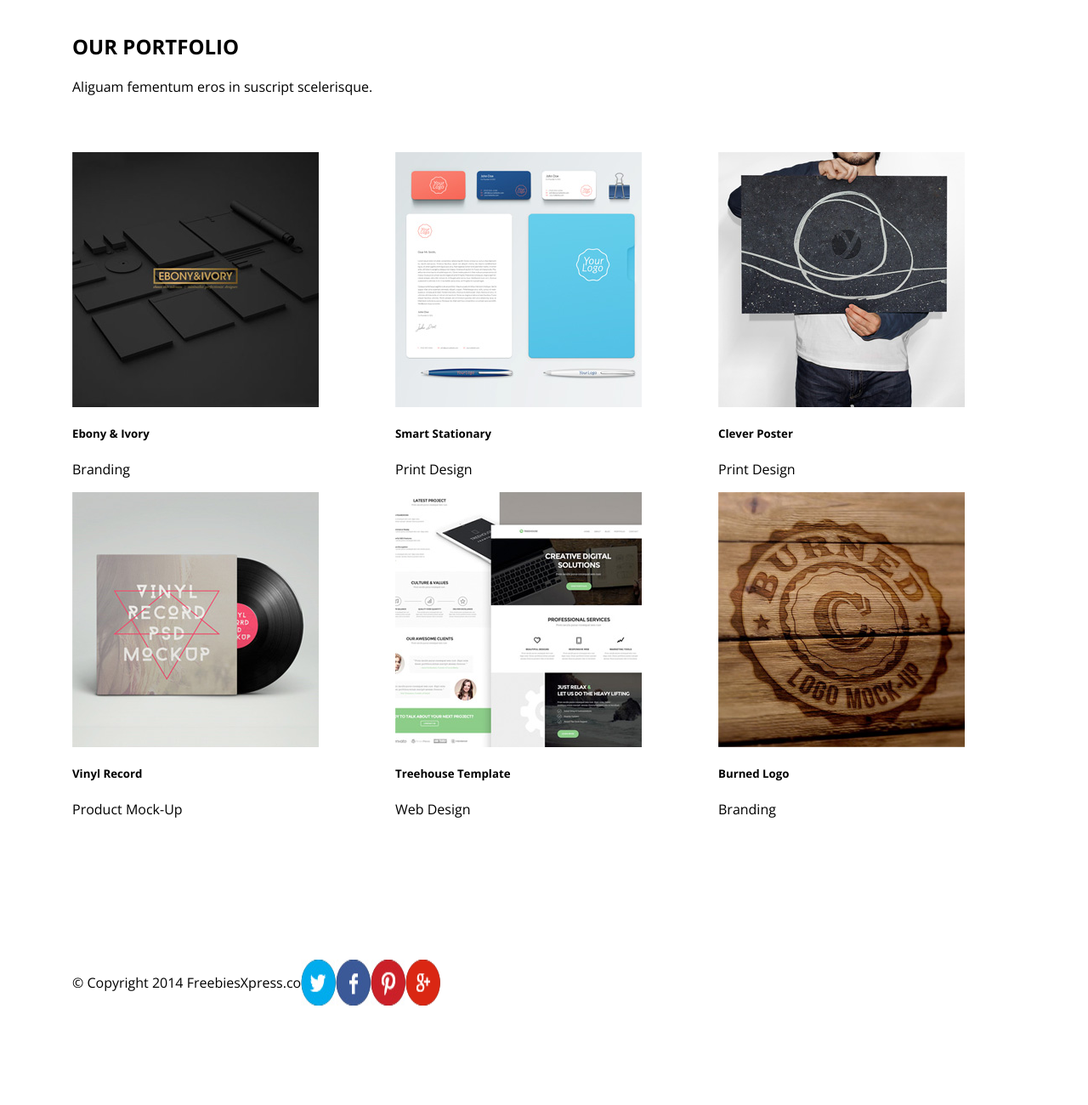
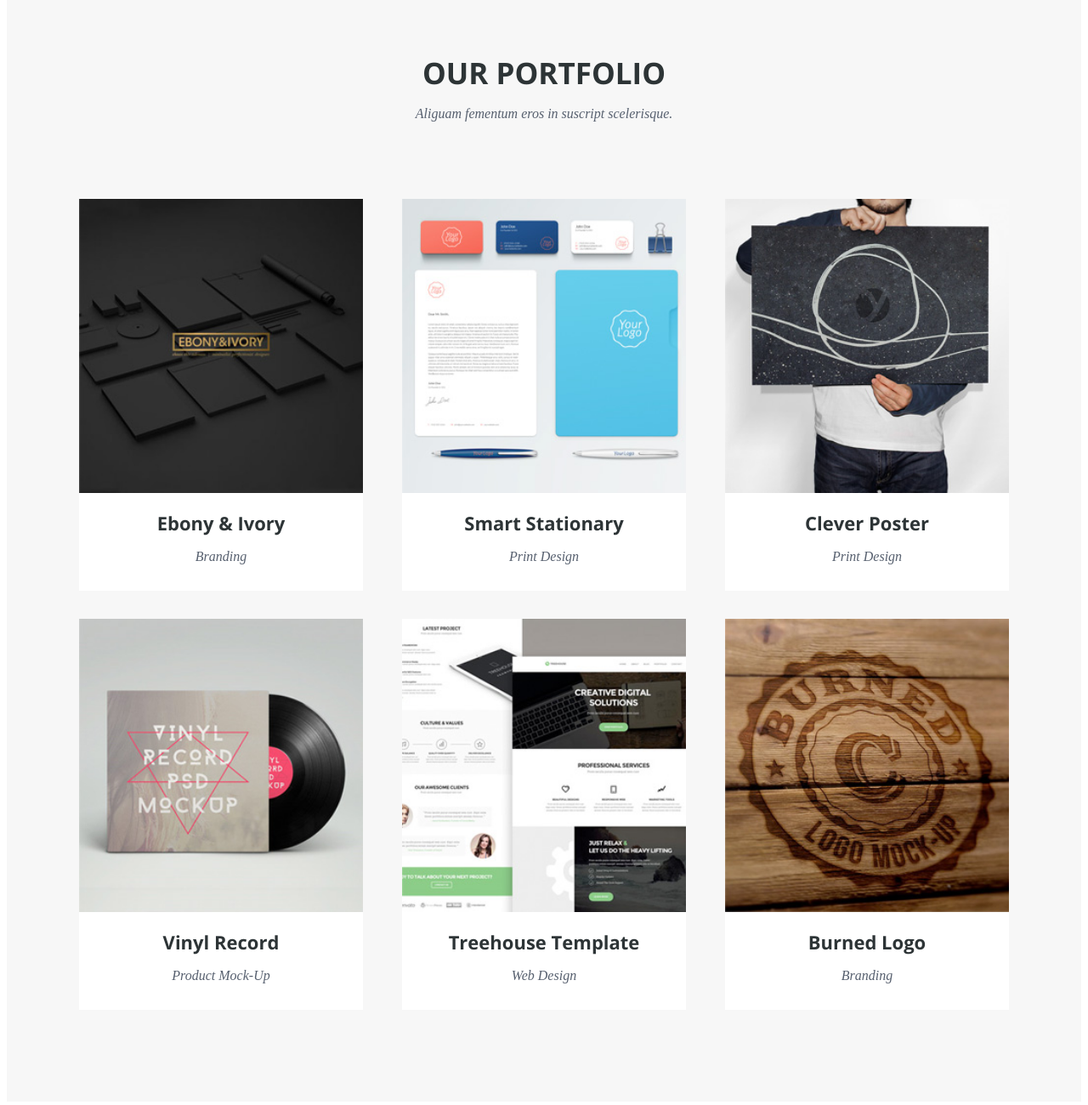
Before and after one commit to Malwina8/Projekt-4, a website: page index.html in a window 1280 px wide. Shown: the part 1320-2620 px from the top of the page at 85% size. Drawn offline with nearby package versions, Linux system fonts and the light colour scheme; a web font is replaced by a local one.

Commit message:
Add styles for main page and footer

```diff
--- a/sass/style.scss
+++ b/sass/style.scss
@@ -1,20 +1,37 @@
-$color-light: #d9d9d9;
+/*VARIABLES*/
+$color-light: #f7f7f7;
 $color-gray: #57606f;
+$color-dark: #2d3436;
 $color-white: #fff;
 $color-yellow: #fed136;
 $font-main: 'Open Sans', sans-serif;
 $font-italic: 'PT Serif Caption', serif;
 $font-decorative: 'Satisfy', cursive;
 
+/*GLOBAL*/
 body {
     font-family: $font-main;
+    color: $color-dark;
 }
-
 .container {
   padding-top: 50px;
   padding-bottom: 50px;
 }
-
+.header {
+  padding-bottom: 50px;
+  h2 {
+    text-transform: uppercase;
+    font-size: 35px;
+    padding-bottom: 0;
+    margin-bottom: 0;
+  }
+  p {
+    font-family: $font-italic;
+    font-style: italic;
+    color: $color-gray;
+  }
+}
+/*HEADER*/
 header {
   position: relative;
   color: #fff;
@@ -95,9 +112,54 @@ header {
   }
 }
 
-.header {
-  padding-bottom: 50px;
-  h2 {
-    text-transform: uppercase;
-  }
+/*SERVICES*/
+.services{
+  text-align: center;
 }
+
+/*PORTFOLIO*/
+.portfolio {
+    background-color: $color-light;
+    text-align: center;
+    padding-bottom: 50px;
+    .card {
+      margin: 8px;
+    }
+    .card-body {
+      background-color: #fff;
+      padding-bottom: 15px;
+      h5 {
+        margin: 0;
+        padding-top: 20px;
+        font-weight: bold;
+        font-size: 22px;
+      }
+      p {
+        font-family: $font-italic;
+        font-style: italic;
+        color: $color-gray;
+      }
+    }
+    .card-image {
+      margin-top: 25px;
+      img {
+      width: 100%;
+      }
+    }
+}
+
+footer {
+    font-size: 14px;
+    flex-direction: row;
+    .container {
+      padding: 0;
+    }
+    p {
+      padding-right: 200px;
+    }
+    img {
+      padding-left: 10px;
+      width: 40px;
+      height: 30px;
+    }
+}
```
Also changed, not shown: index.html (+0 -4 lines), css/style.css, 1 other file.
